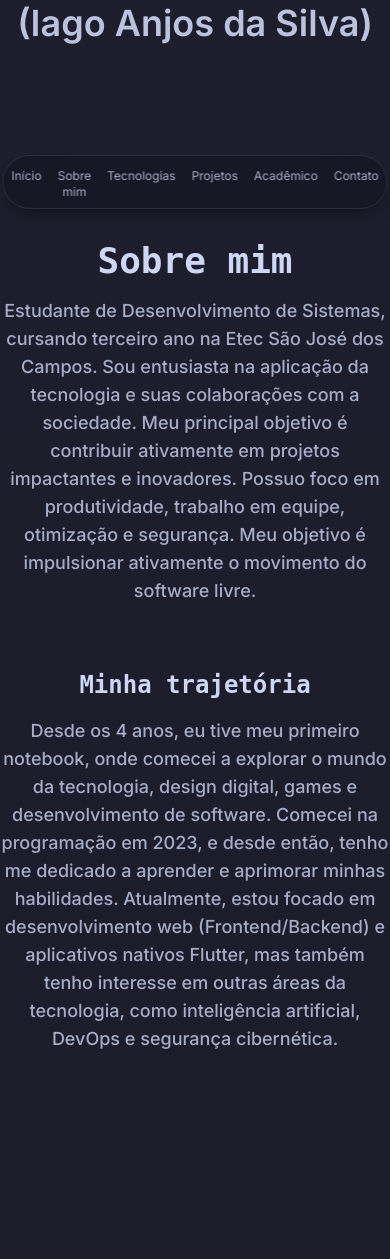
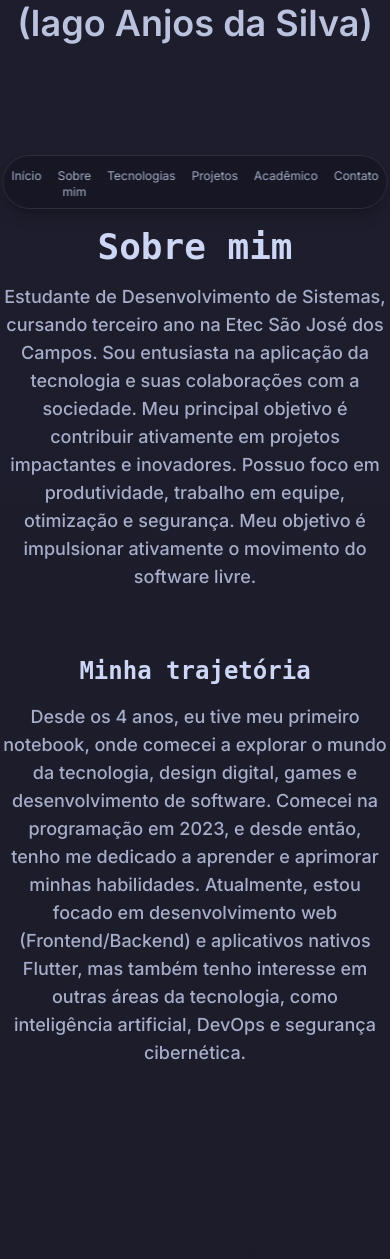
Before and after one commit to ImFenyx/PROJETO_WEB, a PHP site: page / in a window 390 px wide; the page is wider, and only the part inside the window is pictured. Shown: the part 619-1878 px from the top of that part. Run offline with PHP 8.4, Linux system fonts and the light colour scheme; style sheets or scripts are compiled from the project's sources; some libraries are stand-ins or nearby versions; some web fonts are replaced.

Commit message:
style(site-pessoal): 💄 improved responsive cards and p tags

```diff
--- a/site-pessoal/src/assets/css/main.css
+++ b/site-pessoal/src/assets/css/main.css
@@ -139,6 +139,9 @@
     @apply flex flex-col items-start text-justify justify-center gap-3 m-4 rounded-2xl bg-mocha-surface0/60 border border-mocha-surface1 backdrop-blur-sm transition-all duration-300 hover:border-mocha-mauve hover:shadow-lg hover:shadow-mocha-mauve/10;
   }
 
+  .academic-card div {
+    @apply flex-col sm:flex-row;
+  }
   .project-card p,
   .academic-card p {
     @apply px-4 pb-4;
@@ -151,6 +154,10 @@
 
   .academic-card h4 {
     @apply px-4 text-sm font-semibold text-mocha-text;
+  }
+
+  p {
+    @apply max-w-sm sm:max-w-3xl;
   }
 
   .animate-scroll {
--- a/site-pessoal/src/index.html
+++ b/site-pessoal/src/index.html
@@ -86,7 +86,7 @@
           Sobre mim
         </h2>
         <p
-          class="max-w-3xl font-sans text-center text-lg text-mocha-subtext0 font-medium mb-8"
+          class="font-sans text-center text-lg text-mocha-subtext0 font-medium mb-8"
         >
           Estudante de Desenvolvimento de Sistemas, cursando terceiro ano na
           Etec São José dos Campos. Sou entusiasta na aplicação da tecnologia e
@@ -100,7 +100,7 @@
           Minha trajetória
         </h3>
         <p
-          class="max-w-3xl font-sans text-center text-lg text-mocha-subtext0 font-medium"
+          class="font-sans text-center text-lg text-mocha-subtext0 font-medium"
         >
           Desde os 4 anos, eu tive meu primeiro notebook, onde comecei a
           explorar o mundo da tecnologia, design digital, games e
@@ -421,7 +421,7 @@
           E agora?
         </h2>
         <p
-          class="max-w-3xl font-sans text-center text-lg text-mocha-subtext0 font-medium mb-8"
+          class="font-sans text-center text-lg text-mocha-subtext0 font-medium mb-8"
         >
           Pretendo me especializar em desenvolvimento de sistemas abrangendo Web
           + Nativos (Desktop/Mobile) cursando a Fatec São José dos Campos ou
@@ -440,7 +440,7 @@
           Contato
         </h2>
         <p
-          class="max-w-3xl font-sans text-center text-lg text-mocha-subtext0 font-medium mb-8"
+          class="font-sans text-center text-lg text-mocha-subtext0 font-medium mb-8"
         >
           Estou aberto a oportunidades de colaboração, projetos e conexões
           profissionais. Sinta-se à vontade para entrar em contato comigo
```
